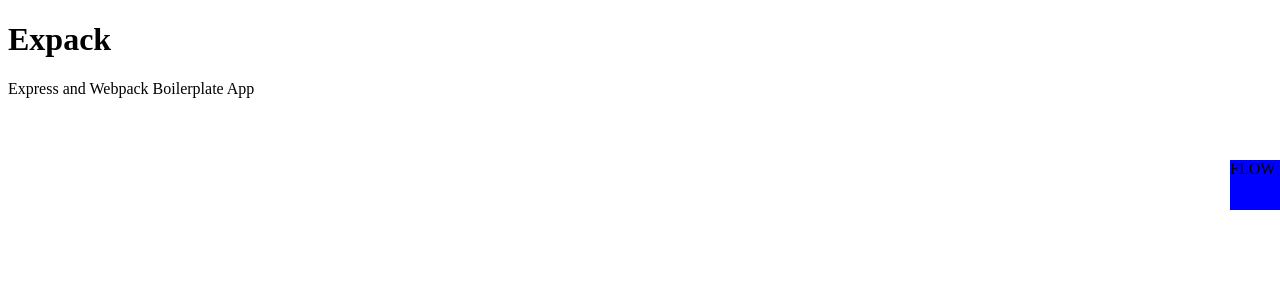
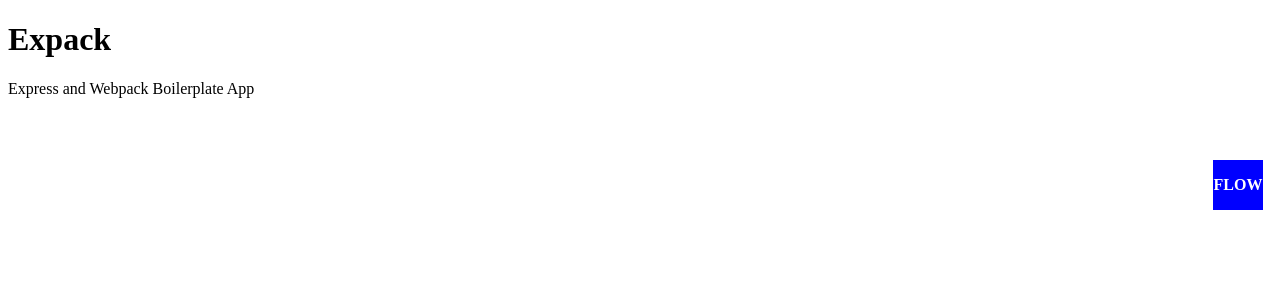
Before and after one commit to CodingBitsDev/FlowPrototype, a React app: page / in a window 1280 px wide. Shown: the top 300 px of the page. Built offline with nearby package versions, Linux system fonts and the light colour scheme.

Commit message:
enabled hot reloading

```diff
--- /dev/null
+++ b/src/overlay/App.jsx
@@ -0,0 +1,21 @@
+import React from "react";
+import Button from "./Button";
+
+export default function App(props){
+    let hasScrollBar = document.body.scrollHeight > window.innerHeight
+    return (
+        <div
+            style={{
+            position: "absolute",
+            top: "0px",
+            left: "0px",
+            right: "0px",
+            bottom: "0px",
+            width: "100%",
+            height: "100%",
+            pointerEvents: "none", }}
+        >
+            <Button hasScrollBar/>
+        </div>
+    )
+}
--- /dev/null
+++ b/src/overlay/Button.jsx
@@ -0,0 +1,24 @@
+import React from "react";
+
+export default function (props){
+    return (
+        <div
+            style={{
+                position: "absolute",
+                top: "20%",
+                right: props.hasScrollBar ? "17px" : "0px",
+                width: "50px",
+                height: "50px",
+                backgroundColor: "blue",
+                pointerEvents: "auto",
+                color: "white",
+                display: "flex",
+                alignItems: "center",
+                justifyContent: "center",
+                fontWeight: "bold",
+            }}
+        >
+          FLOW
+        </div>
+    )
+}
--- a/src/overlay/overlay.js
+++ b/src/overlay/overlay.js
@@ -1,6 +1,7 @@
 import React from "react";
 import ReactDOM from "react-dom";
 import { flowAPI } from "../main.js";
+import App from "./App.jsx"
 
 export function initOverlay(){
     let flowMain = document.createElement("div");
@@ -19,21 +20,3 @@ export function initOverlay(){
     document.body.prepend(flowMain);
     ReactDOM.render(App(), flowMain)
 }
-
-function App(props){
-    let hasScrollBar = document.body.scrollHeight > window.innerHeight
-    return (
-        <div
-            style={{
-            position: "absolute",
-            top: "20%",
-            right: hasScrollBar ? "17px" : "0px",
-            width: "50px",
-            height: "50px",
-            backgroundColor: "blue",
-            pointerEvents: "auto", }}
-        >
-          FLOW
-        </div>
-    )
-}
```
Also changed, not shown: static/hot-reload.js (added, +36 -0 lines), static/manifest.json.
